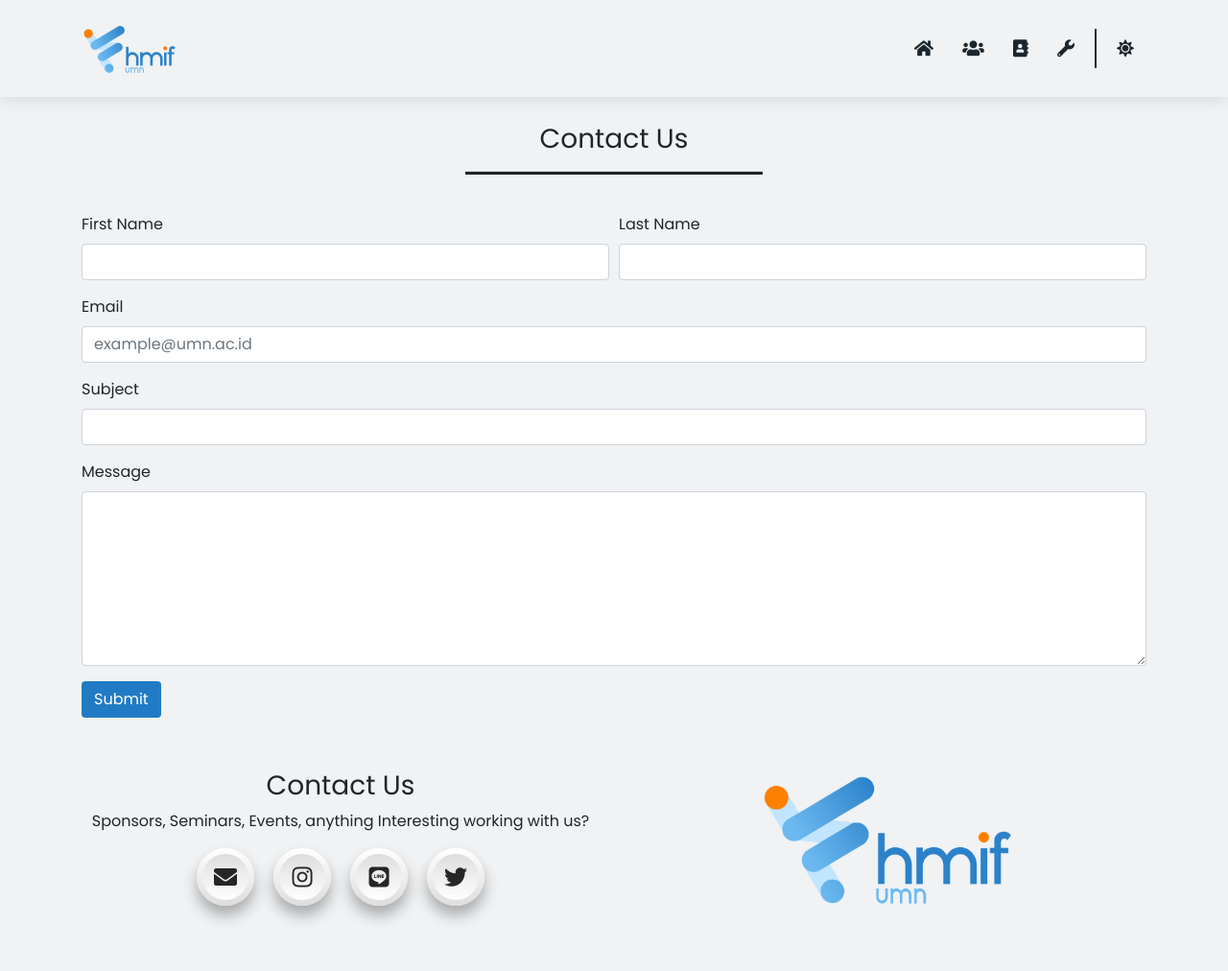
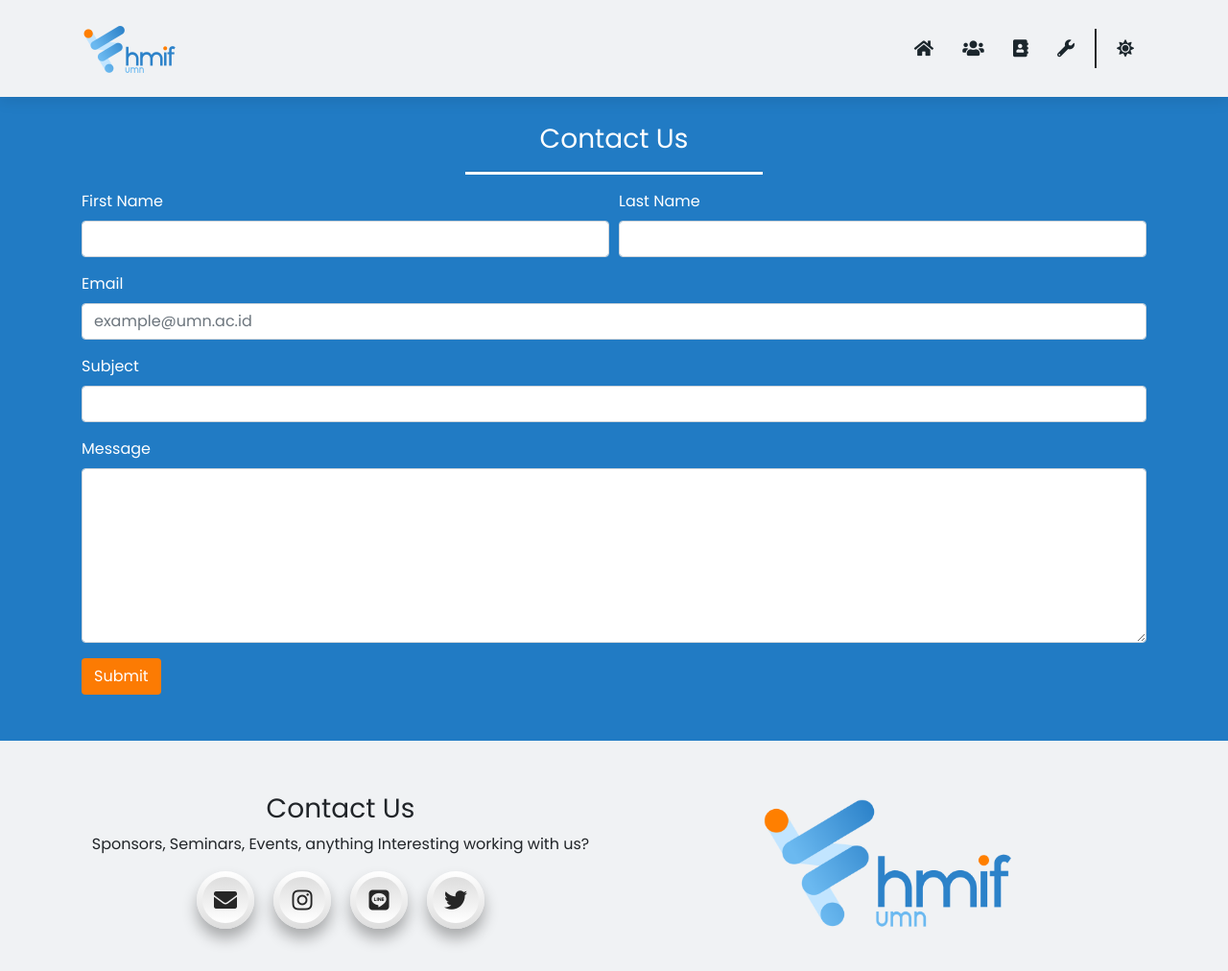
Before and after one commit to dimaslesmana/web-hmif, a CodeIgniter 4 app: template app/Views/contact.php in a window 1280 px wide. Shown: the top 1012 px of the page at 96% size. Run offline with PHP 8.4 and a stand-in for CodeIgniter, Linux system fonts and the light colour scheme; the template is opened without the code that fills it, so the values that code supplies are empty; some libraries are stand-ins or nearby versions.

Commit message:
style: add primary background in contact section

```diff
--- a/app/Views/contact.php
+++ b/app/Views/contact.php
@@ -3,9 +3,9 @@
 <?= $this->section('content'); ?>
 
 <main>
-    <section id="contact" class="contact">
-        <div class="container">
-            <div class="row mb-4 pt-5 text-center">
+    <section id="contact" class="contact bg-primary-custom">
+        <div class="container py-5">
+            <div class="row text-center">
                 <div class="col">
                     <h3>Contact Us</h3>
                     <hr>
@@ -36,7 +36,7 @@
                             <label for="message">Message</label>
                             <textarea class="form-control" id="message" rows="7" required></textarea>
                         </div>
-                        <button type="submit" class="btn btn-primary-custom">Submit</button>
+                        <button type="submit" class="btn btn-tertiary-custom">Submit</button>
                     </form>
                 </div>
             </div>
```
